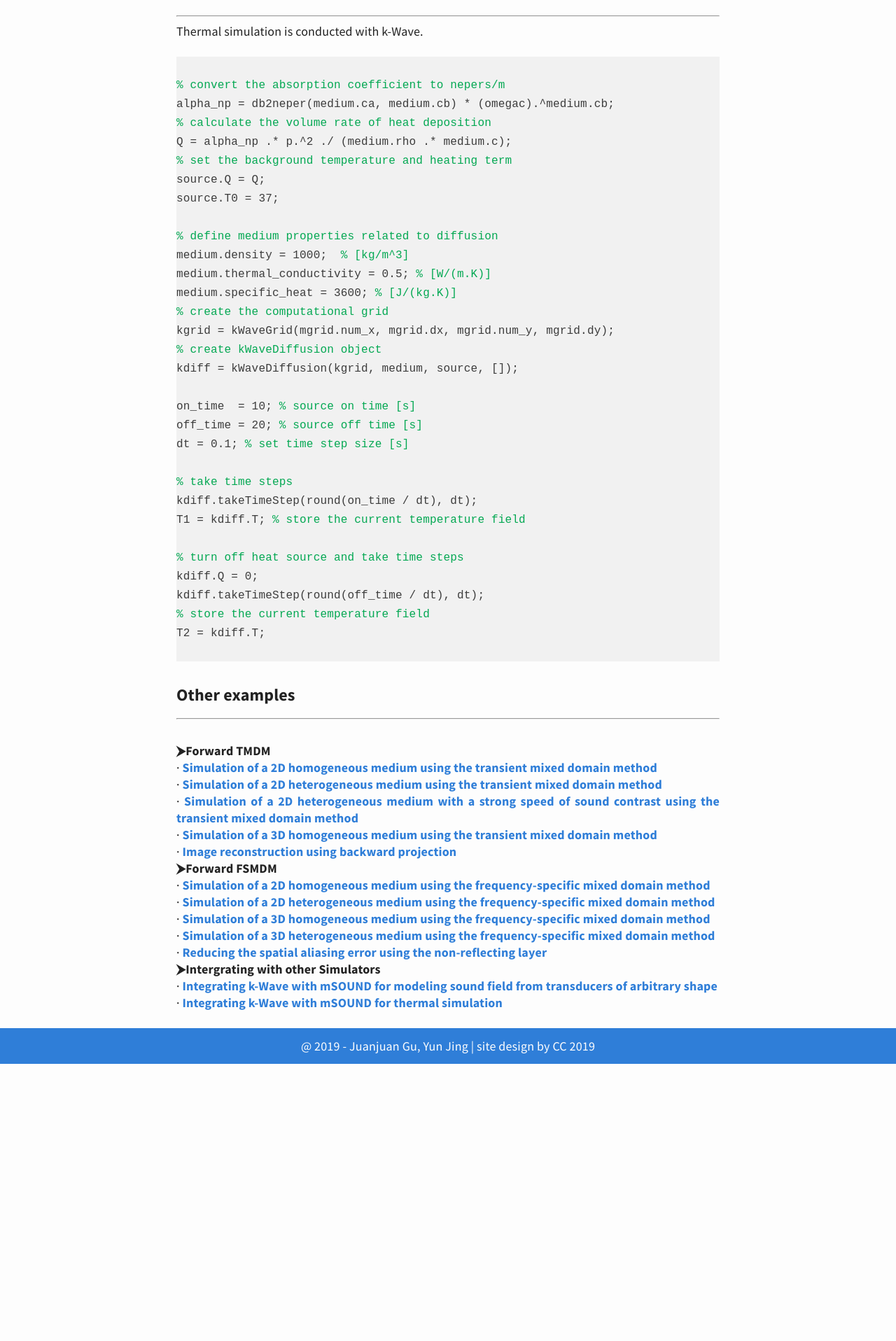
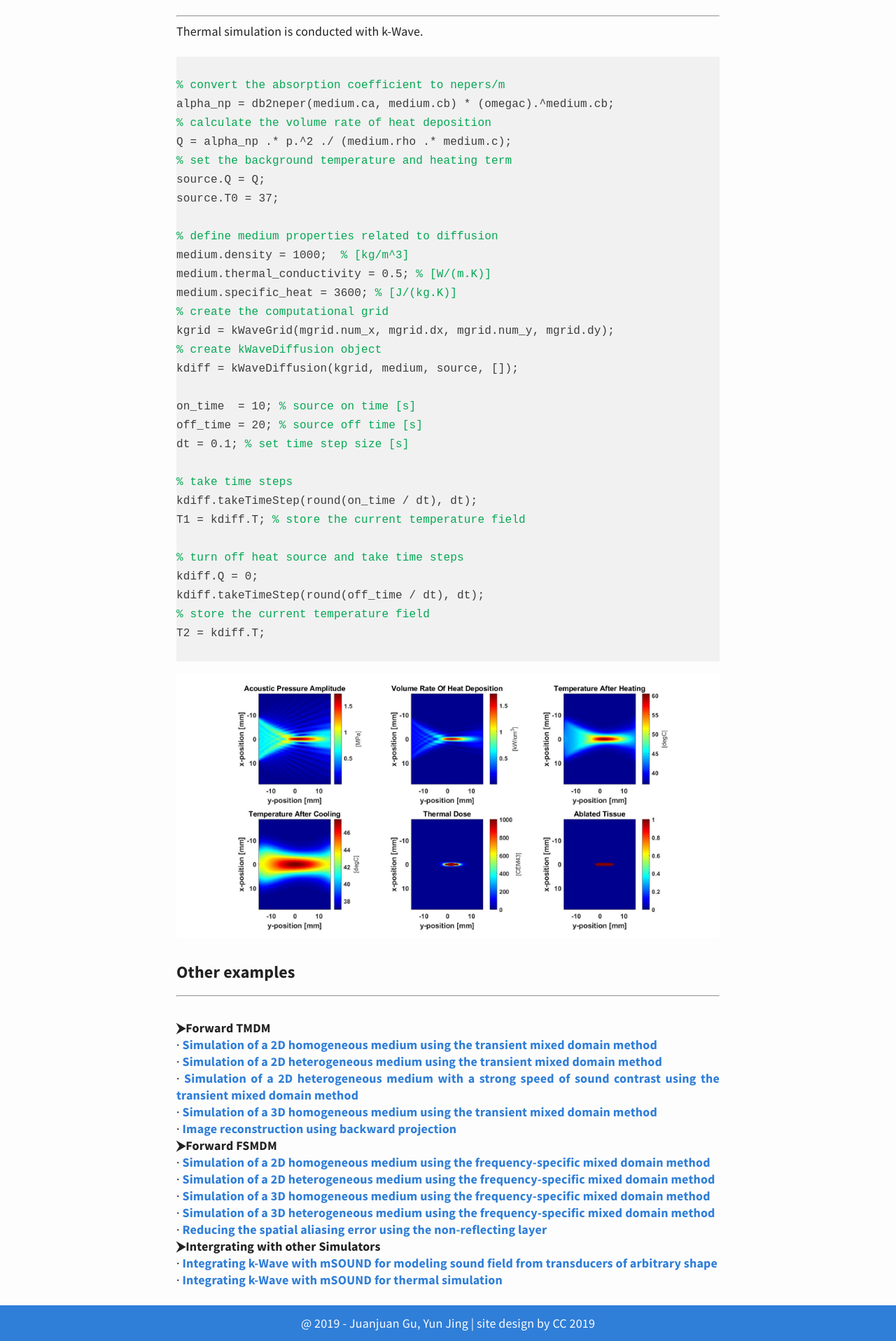
Before and after one commit to m-SOUND/mSOUND, a Jekyll site: the page built from _posts/2019-07-21-combine-k-Wave-diffusion.html, in a window 1280 px wide. Shown: the part 1052-2968 px from the top of the page at 70% size. Built offline with Jekyll 4.4.1, drawn with Linux system fonts in a browser that asks for light colours; before the commit the page ends 2572 px from its top, so only the background shows below that.

Commit message:
Update 2019-07-21-combine-k-Wave-diffusion.html

```diff
--- a/_posts/2019-07-21-combine-k-Wave-diffusion.html
+++ b/_posts/2019-07-21-combine-k-Wave-diffusion.html
@@ -72,6 +72,9 @@ kdiff.takeTimeStep(round(off_time / dt), dt);
 <font color="#03a852">% store the current temperature field</font>
 T2 = kdiff.T;
 </code>  </pre>
+
+<img src="/mSOUND/img/FSMDM_2D_thermal_simulation.jpg" alt="The resulting pressure, volume rate of heat deposition,
+                                                            temperature field, thermal dose, and ablation volume">
 </p>
 
 
```
